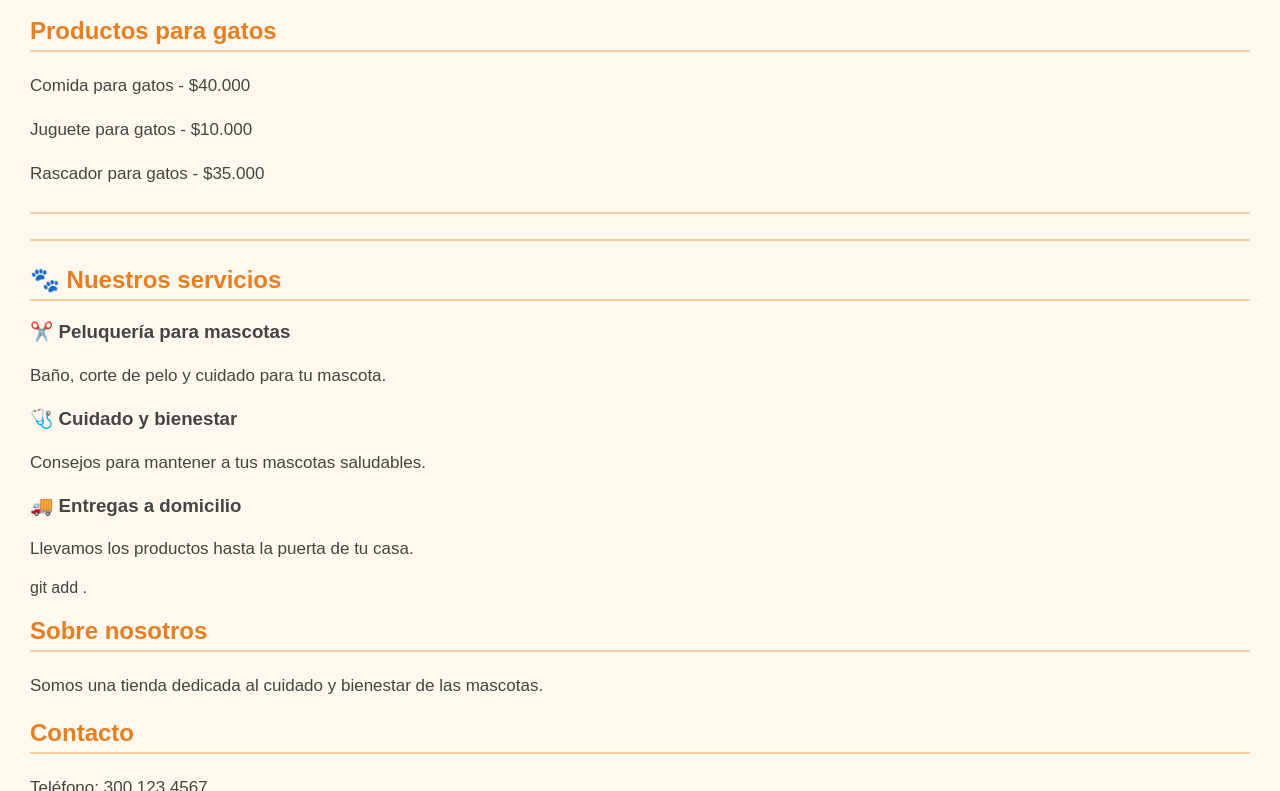
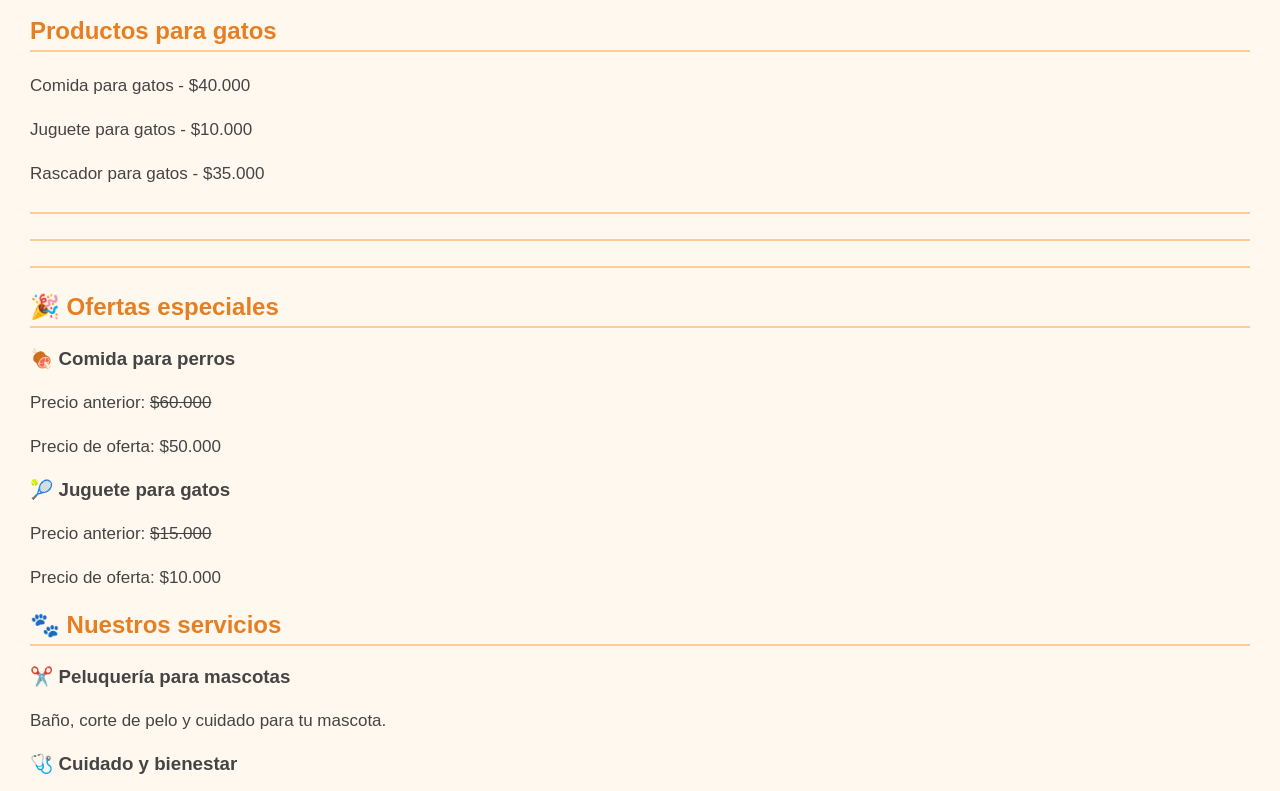
Before and after one commit to mriaxz/mascotas, a plain HTML site: page index.html in a window 1280 px wide. Shown: the part 545-1336 px from the top of the page. Drawn offline with Linux system fonts and the light colour scheme.

```diff
--- a/index.html
+++ b/index.html
@@ -40,6 +40,18 @@
     <hr>
 
 <hr>
+
+<hr>
+
+<h2 id="ofertas">🎉 Ofertas especiales</h2>
+
+<h3>🍖 Comida para perros</h3>
+<p>Precio anterior: <del>$60.000</del></p>
+<p>Precio de oferta: $50.000</p>
+
+<h3>🎾 Juguete para gatos</h3>
+<p>Precio anterior: <del>$15.000</del></p>
+<p>Precio de oferta: $10.000</p>
 
 <h2>🐾 Nuestros servicios</h2>
 
```
